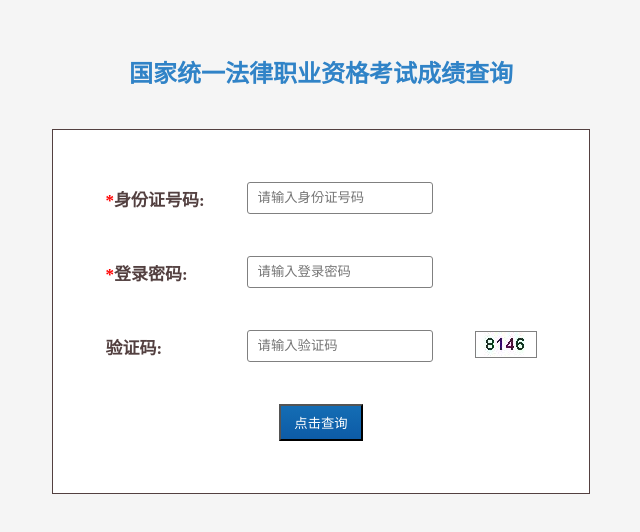
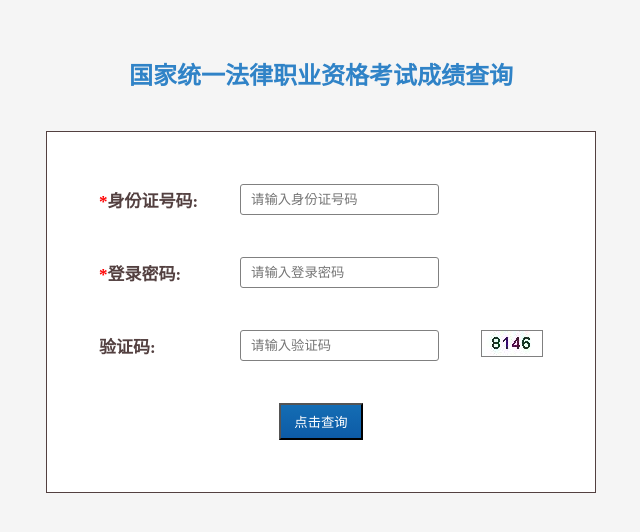
Before and after one commit to GreyD097/github.io-, a plain HTML site: page index.html in a window 1280 px wide. Shown: the part 134-666 px from the top of the page, without its empty margins (327-967 px from the left). Drawn offline with Linux system fonts and the light colour scheme.

Commit message:
Update index.html

```diff
--- a/index.html
+++ b/index.html
@@ -5,10 +5,6 @@
     <title>国家统一法律资格考试成绩查询</title>
 
     <style>
-        * {
-            font-family: "宋体",serif;
-        }
-
         body {
             overflow: hidden;
             width: 100vw;
```
